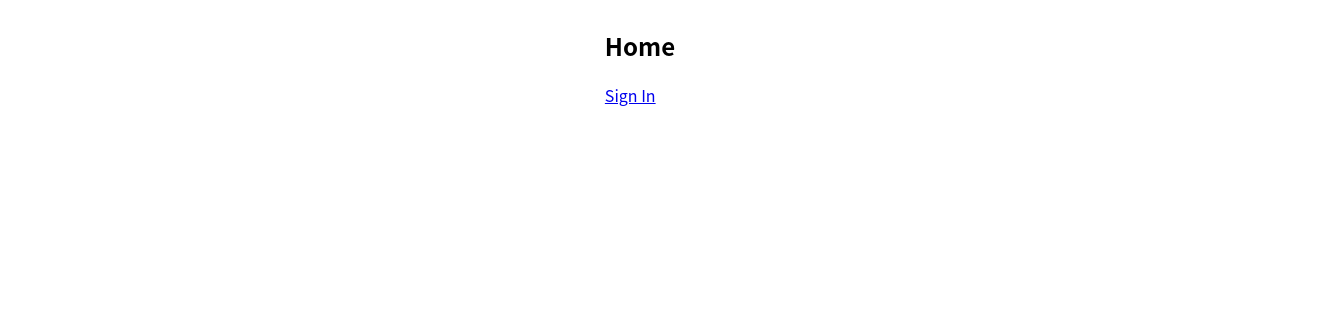
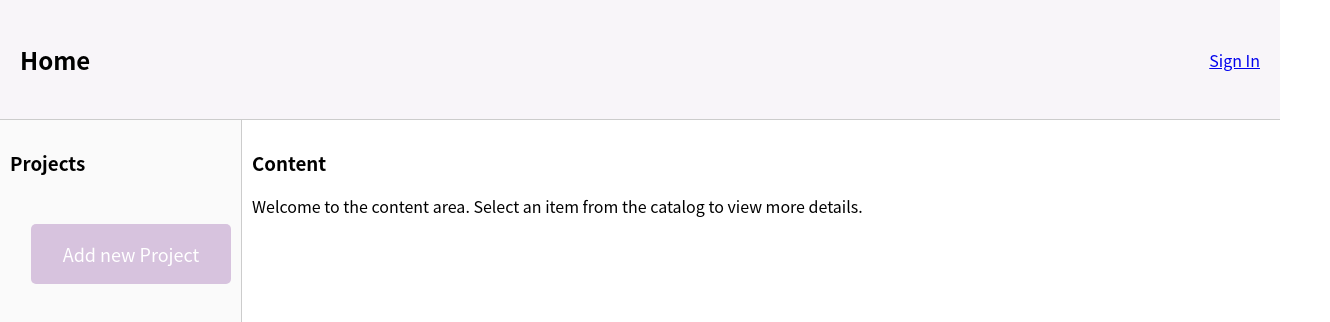
Before and after one commit to gomx3/SE_Term_Project_2024, a React (Create React App) app in the folder issuemanager/: page / in a window 1280 px wide. Shown: the top 322 px of the page, 1330 px wide, since content can reach past the window. Built offline with nearby package versions, Linux system fonts and the light colour scheme.

Commit message:
Home interface & add project function UI

```diff
--- a/issuemanager/src/pages/Home.js
+++ b/issuemanager/src/pages/Home.js
@@ -1,13 +1,84 @@
-import React from 'react';
+import React, { useState } from 'react';
 import { Link } from 'react-router-dom';
+import './home.css';  // CSS 파일을 임포트합니다
 
 function Home() {
   return (
-    <div>
-      <h2>Home</h2>
-      <Link to="/signin">Sign In</Link>
+    <div className="home-container">
+      <header className="home-header">
+        <h2>Home</h2>
+        <Link to="/signin">Sign In</Link>
+      </header>
+      <main className="home-main">
+        <Catalog />
+        <Content />
+      </main>
     </div>
   );
 }
 
+function Catalog() {
+  const [showInput, setShowInput] = useState(false); // 입력 상자를 보여줄지 여부 상태
+  const [projects, setProjects] = useState([]); // 프로젝트 리스트와 setter 선언
+  const [newProjectName, setNewProjectName] = useState(''); // 새로운 프로젝트 이름 상태
+
+  const toggleInput = () => {
+    setShowInput(!showInput); // 입력 상자를 토글합니다.
+    if (!showInput) {
+      setNewProjectName(''); // 입력 상자가 나타날 때 새로운 프로젝트 이름 초기화
+    }
+  };
+
+  const handleInputChange = (event) => {
+    setNewProjectName(event.target.value); // 입력 상자의 내용을 업데이트합니다.
+  };
+
+  const cancelInput = () => {
+    toggleInput(); // 입력 상자를 닫습니다.
+  };
+
+  const addProject = () => {
+    if (newProjectName.trim() === '') {
+      alert('Please enter a project name.'); // 프로젝트 이름이 비어 있으면 알림 표시
+      return;
+    }
+    setProjects([...projects, newProjectName]); // 새로운 프로젝트를 기존 프로젝트 리스트에 추가
+    toggleInput(); // 입력 상자를 닫습니다.
+  };
+
+  return (
+    <aside className="home-catalog">
+      <h3>Projects</h3>
+      <ul>
+        {projects.map((project, index) => (
+          <li key={index}><Link to={`/project/${index}`}>{project}</Link></li>
+        ))}
+      </ul>
+      {showInput && (
+        <div className="input-container">
+          <div className="input-wrapper">
+            <input type="text" value={newProjectName} onChange={handleInputChange} />
+            <div>
+              <button className="proj-cancel" onClick={cancelInput}>Cancel</button>
+              <button className="proj-add" onClick={addProject}>Add</button>
+            </div>
+          </div>
+        </div>
+      )}
+      {!showInput && (
+        <button className="add-button" onClick={toggleInput}>Add new Project</button>
+      )}
+    </aside>
+  );
+}
+
+function Content() {
+  return (
+    <section className="home-content">
+      <h3>Content</h3>
+      <p>Welcome to the content area. Select an item from the catalog to view more details.</p>
+    </section>
+  );
+}
+
 export default Home;
--- a/issuemanager/src/pages/SignIn.js
+++ b/issuemanager/src/pages/SignIn.js
@@ -10,9 +10,9 @@ function SignIn() {
           <title>Sign In</title>
         </head>
         <body>
-          <div class="container">
+          <div class="signin_container">
             <div class="member-container">
-              <div class="header">
+              <div class="signin_header">
                 <div>WELCOME BACK!</div>
               </div>
               <div class="user-info">
--- a/issuemanager/src/pages/SignUp.js
+++ b/issuemanager/src/pages/SignUp.js
@@ -17,9 +17,9 @@ function SignUp() {
             <title>Sign up</title>
         </head>
         <body>
-            <div class="container">
+            <div class="signup_container">
             <div class="member-container">
-                <div class="header">
+                <div class="signup_header">
                 <div>WELCOME!</div>
                 </div>
                 <div class="user-info">
--- /dev/null
+++ b/issuemanager/src/pages/home.css
@@ -0,0 +1,70 @@
+/* Home.css */
+
+body, html, #root {
+  height: 100%;
+  width: 100%;
+  margin: 0;
+  display: flex;
+  flex-direction: column;
+}
+
+.home-container {
+  flex: 1;
+  display: flex;
+  flex-direction: column;
+}
+
+.home-header {
+  flex: 0 0 15%;  /* 화면 높이의 15%를 차지합니다 */
+  display: flex;
+  align-items: center;
+  justify-content: space-between;
+  padding: 0 20px;
+  background-color: #f8f5f9;
+  border-bottom: 1px solid #ccc;
+}
+
+.home-main {
+  flex: 0 0 85%;  /* 화면 높이의 85%를 차지합니다 */
+  display: flex;
+}
+
+.home-catalog {
+  flex: 0 0 15%;  /* 메인 섹션의 15%를 차지합니다 */
+  padding: 10px;
+  border-right: 1px solid #ccc;
+  background-color: #fafafa;
+}
+
+.home-content {
+  flex: 0 0 85%;  /* 메인 섹션의 85%를 차지합니다 */
+  padding: 10px;
+}
+
+.input-container {
+  display: flex;
+  align-items: center;
+  margin-left: 20px; /* 입력 상자와 버튼 사이에 간격을
+  줍니다 */
+}
+
+.add-button {
+  width: 200px;
+  height: 60px;
+  background-color: #d7c3de; /* Add 버튼의 배경색을 지정합니다 */
+  color: #fff; /* Add 버튼의 텍스트 색상을 지정합니다 */
+  border: none; /* Add 버튼의 테두리를 없앱니다 */
+  border-radius: 5px; /* Add 버튼의 모서리를 둥글게 만듭니다 */
+  cursor: pointer; /* 마우스 커서를 포인터로 변경합니다 */
+  margin-left: 21px;
+}
+.proj-cancel {
+  width: 80px;
+  height: 40px;
+}
+
+.proj-add {
+  width: 60px;
+  height: 40px;
+  margin-left: 21px;
+}
--- a/issuemanager/src/pages/signin.css
+++ b/issuemanager/src/pages/signin.css
@@ -10,17 +10,17 @@
     justify-content: center;
   }
 
-  .container {
+  .signin_container {
     display: flex;
     flex-direction: column;
     align-items: center;
     width: 670px;
     height: 650px;
-    margin-top: 60px;
+    margin-top: 140px;
     margin-bottom: 60px;
     background: #ffffff;
-    border: 1px solid #aacdff;
-    box-shadow: 7px 7px 39px rgba(0, 104, 255, 0.25);
+    border: 1px solid #aa90c8;
+    box-shadow: 7px 7px 39px #d6d6d6;
     border-radius: 20px;
   }
 
@@ -34,14 +34,14 @@
     margin-bottom: 70px;
   }
 
-  .header {
+  .signin_header {
     width: 466px;
     height: 94px;
     font-weight: 700;
     font-size: 50px;
     text-align: center;
     line-height: 47px;
-    color: #0068ff;
+    color: #9664cf;
   }
 
   .user-info {
@@ -80,9 +80,9 @@
     font-size: 18px;
     line-height: 27px;
     text-align: center;
-    color: #0068ff;
+    color: #9664cf;
     background: #ffffff;
-    border: 1px solid #0068ff;
+    border: 1px solid #9664cf;
     border-radius: 10px;
   }
 
--- a/issuemanager/src/pages/signup.css
+++ b/issuemanager/src/pages/signup.css
@@ -10,7 +10,7 @@
     justify-content: center;
   }
 
-  .container {
+  .signup_container {
     display: flex;
     flex-direction: column;
     align-items: center;
@@ -19,8 +19,8 @@
     margin-top: 60px;
     margin-bottom: 60px;
     background: #ffffff;
-    border: 1px solid #aacdff;
-    box-shadow: 7px 7px 39px rgba(0, 104, 255, 0.25);
+    border: 1px solid #aa90c8;
+    box-shadow: 7px 7px 39px #d6d6d6;
     border-radius: 20px;
   }
 
@@ -34,14 +34,14 @@
     margin-bottom: 70px;
   }
 
-  .header {
+  .signup_header {
     width: 466px;
     height: 94px;
     font-weight: 700;
     font-size: 50px;
     text-align: center;
     line-height: 47px;
-    color: #0068ff;
+    color: #9664cf;
   }
 
   .user-info {
@@ -87,15 +87,15 @@
     display: inline-block;
     width: 17px;
     height: 17px;
-    border: 2px solid #0068ff;
+    border: 2px solid #b492da;
     border-radius: 4px;
     vertical-align: middle;
     margin-right: 10px;
   }
 
   .role-check input[type="checkbox"]:checked + label:before {
-    background-color: #0068ff;
-    border-color: #0068ff;
+    background-color: #b492da;
+    border-color: #b492da;
     content:'✔';
     background-repeat: no-repeat;
     background-position: center;
@@ -123,9 +123,9 @@
     font-size: 18px;
     line-height: 27px;
     text-align: center;
-    color: #0068ff;
+    color: #9664cf;
     background: #ffffff;
-    border: 1px solid #0068ff;
+    border: 1px solid #9664cf;
     border-radius: 10px;
   }
 
```
